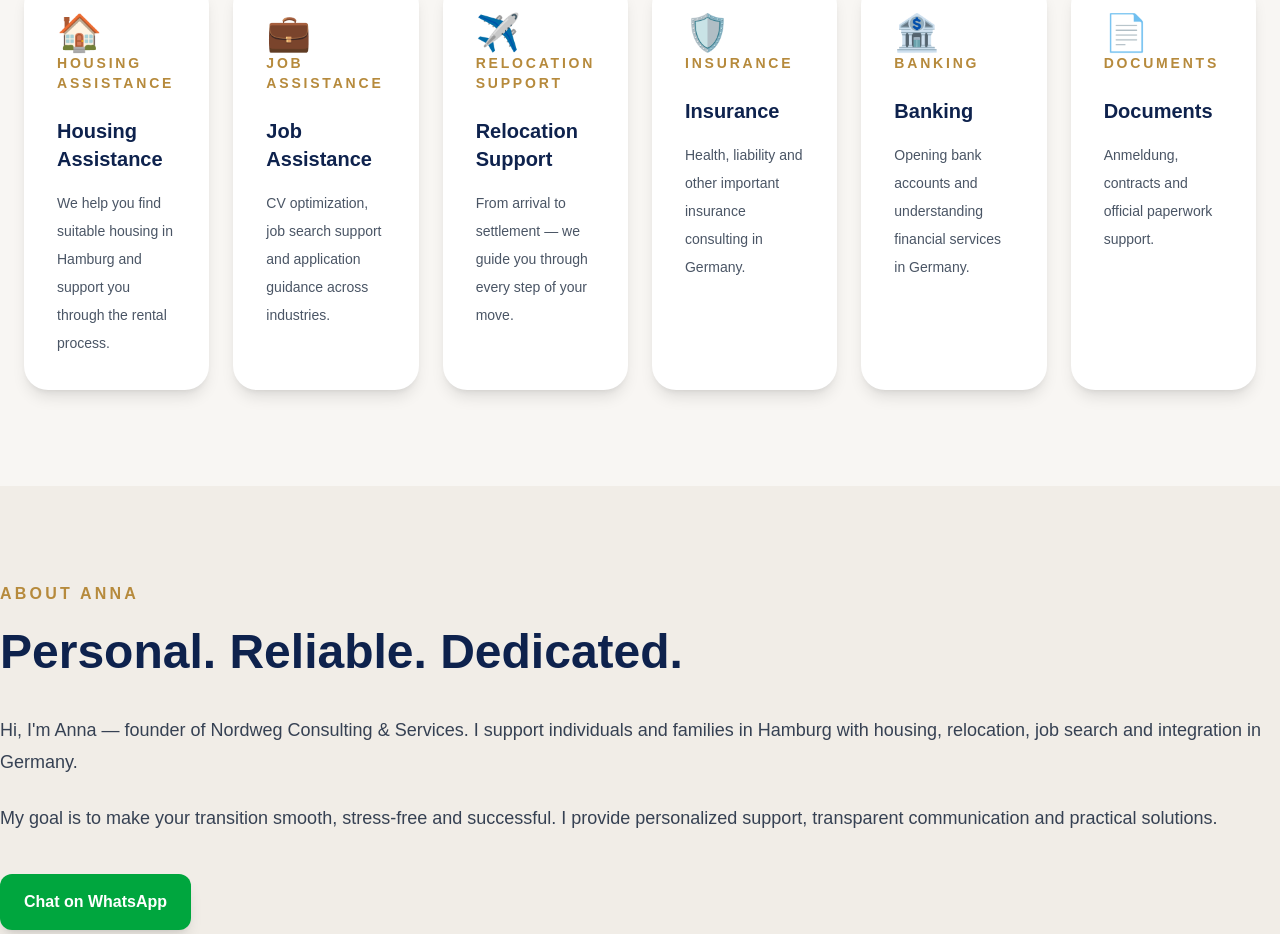
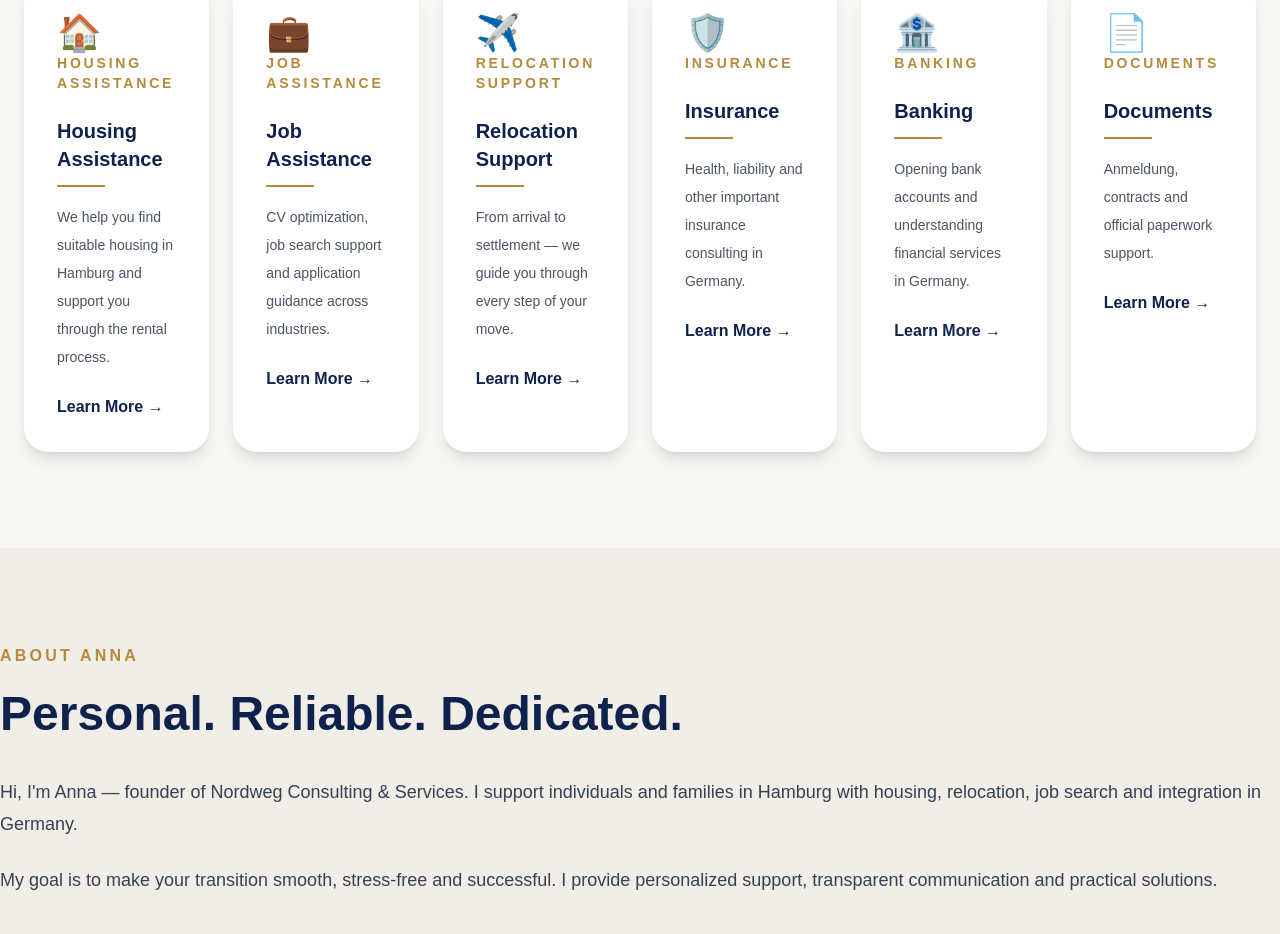
Before and after one commit to Nordweg-consulting/nordweg-consulting, a Next.js app: page / in a window 1280 px wide. Shown: the part 1185-2119 px from the top of the page. Built offline with nearby package versions, Linux system fonts and the light colour scheme.

Commit message:
service cards premium details

```diff
--- a/app/page.tsx
+++ b/app/page.tsx
@@ -232,10 +232,14 @@ backgroundPosition: "center",
 <h4 className="mt-6 text-xl font-semibold">
                 {service.title}
               </h4>
+              <div className="mt-3 h-[2px] w-12 bg-[#b68a3c]"></div>
 
               <p className="mt-4 text-sm leading-7 text-gray-600">
                 {service.text}
               </p>
+              <div className="mt-6 font-semibold text-[#0e224d]">
+  Learn More →
+</div>
             </div>
           ))}
         </div>
```
